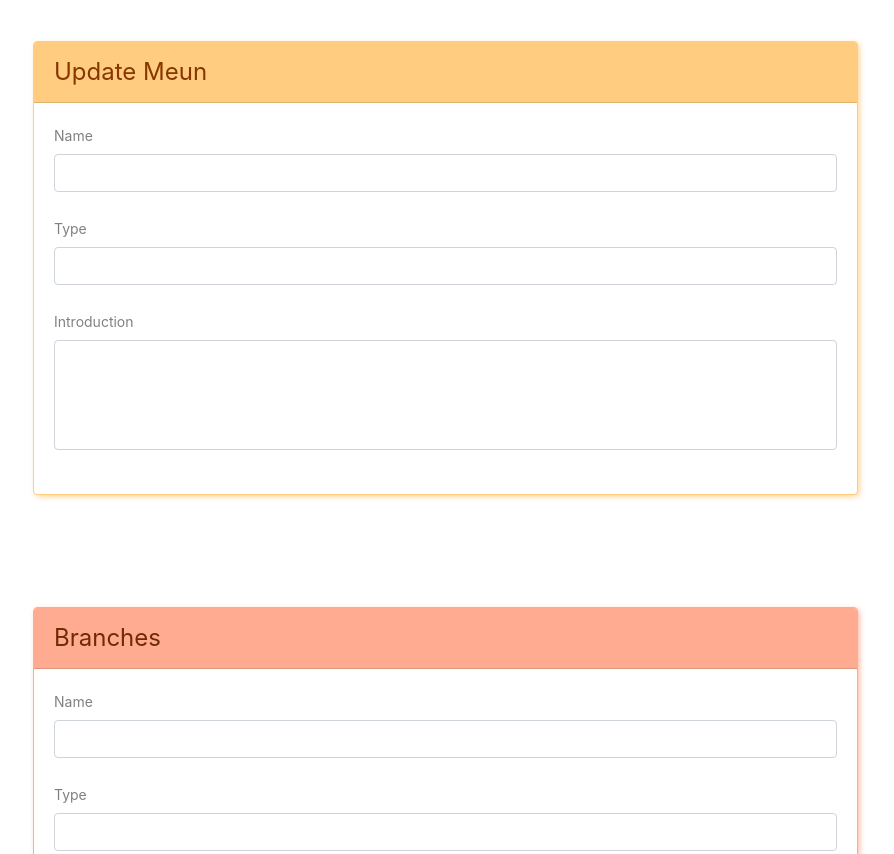
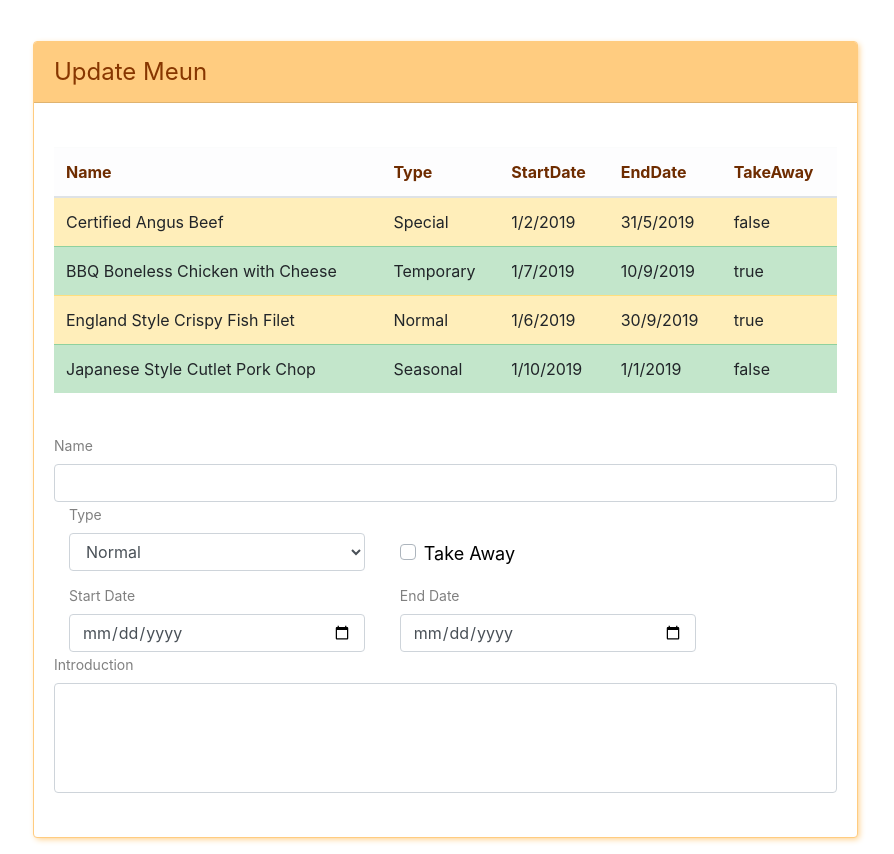
Before and after one commit to MickeyTKC/assignment-itp4506, a plain HTML site: page operation.html in a window 1280 px wide. Shown: the part 680-1534 px from the top of the page, without its empty margins (337-1231 px from the left). Drawn offline with nearby package versions, Linux system fonts and the light colour scheme.

Commit message:
operation menu table

```diff
--- a/css/core.css
+++ b/css/core.css
@@ -1,3 +1,8 @@
+html {
+    scroll-behavior: smooth;
+}
+
+
 /*components*/
 
 .slider {
--- a/css/operation.css
+++ b/css/operation.css
@@ -50,3 +50,16 @@
 .views {
     padding-top: 40px;
 }
+
+.meuntable-th {
+    color: #6E2C00;
+}
+
+#takeAwaylbl {
+    font-size: 18px;
+    color: black;
+}
+
+.form-label-group {
+    overflow: auto;
+}
--- a/data/restaurant.json
+++ b/data/restaurant.json
@@ -51,7 +51,7 @@
             },
             {
                 "name": "England Style Crispy Fish Filet",
-                "type": "Temporary",
+                "type": "Normal",
                 "takeaway": true,
                 "date": {
                     "start": "1/6/2019",
@@ -121,7 +121,7 @@
             },
             {
                 "name": "Fresh Cherry Cupcake",
-                "type": "Seasonal",
+                "type": "Normal",
                 "takeaway": true,
                 "date": {
                     "start": "1/10/2019",
@@ -155,7 +155,7 @@
             },
             {
                 "name": "Uji Matcha Soufflé",
-                "type": "Temporary",
+                "type": "Normal",
                 "takeaway": true,
                 "date": {
                     "start": "1/7/2019",
--- /dev/null
+++ b/js/operation.js
@@ -0,0 +1,31 @@
+$(document).ready(function() {
+    var restId;
+    $.getJSON("data/user.json", function(data) {
+        for (var i in data) {
+            console.log(data[i].username);
+            if (data[i].username == "operator") {
+                restId = data[i].restaurant;
+            }
+        }
+    });
+    $.getJSON("data/restaurant.json", function(data) {
+        console.log(restId);
+        for (var i in data) {
+            if (data[i].id == restId) {
+                for (var j in data[i].menu) {
+                    $("#meunsTable tbody").append("<tr><td>" + data[i].menu[j].name +
+                        "</td><td>" + data[i].menu[j].type +
+                        "</td><td>" + data[i].menu[j].date.start +
+                        "</td><td>" + data[i].menu[j].date.end +
+                        "</td><td>" + data[i].menu[j].takeaway +
+                        "</td></tr>");
+                }
+                break;
+            }
+        }
+        $("tbody tr:nth-child(even)").addClass("table-success");
+        $("tbody tr:nth-child(odd)").addClass("table-warning");
+        $(".meuntable-th").addClass("table-light");
+    });
+
+});
--- a/operation.html
+++ b/operation.html
@@ -74,16 +74,55 @@
                             Update Meun
                         </div>
                         <div class="card-body">
+                            <div class="form-label-group my-4 oversize">
+                                <table class="table" id="meunsTable">
+                                    <thead class="meuntable-th">
+                                        <tr>
+                                            <th scope="col">Name</th>
+                                            <th scope="col">Type</th>
+                                            <th scope="col">StartDate</th>
+                                            <th scope="col">EndDate</th>
+                                            <th scope="col">TakeAway</th>
+                                        </tr>
+                                        <tbody>
+
+                                        </tbody>
+                                    </thead>
+                                </table>
+                            </div>
                             <div class="form-label-group">
                                 <label for="name" class="inputlbl">Name</label>
                                 <input type="text" id="name" class="form-control" required autofocus />
                             </div>
-                            <br />
                             <div class="form-label-group">
-                                <label for="foodType" class="inputlbl">Type</label>
-                                <input type="text" id="foodType" class="form-control" required />
+                                <div class="col-lg-5" style="display: inline-block;">
+                                    <label for="meunType" class="inputlbl">Type</label>
+                                    <select id="meunType" class="form-control" required>
+                                    <option value="Normal">Normal</option>
+                                    <option value="Special">Special</option>
+                                    <option value="Temporary">Temporary</option>
+                                    <option value="Seasonal">Seasonal</option>
+                                </select>
+                                </div>
+                                <div class="col-lg-5" style="display: inline-block;">
+                                    <div class="custom-control custom-checkbox mb-3">
+                                        <input type="checkbox" class="custom-control-input" id="takeAway" />
+                                        <label id="takeAwaylbl" for="takeAway" class="custom-control-label inputlbl">Take Away</label>
+                                    </div>
+                                </div>
+
                             </div>
-                            <br />
+                            <div class="form-label-group">
+                                <div class="col-lg-5" style="display:inline-block;">
+                                    <label for="start" class="inputlbl">Start Date</label>
+                                    <input type="date" class="form-control" id="start" />
+                                </div>
+                                <div class="col-lg-5" style="display:inline-block;">
+                                    <label for="end" class="inputlbl">End Date</label>
+                                    <input type="date" class="form-control" id="end" />
+                                </div>
+
+                            </div>
                             <div class="form-label-group">
                                 <label for="introduction" class="inputlbl">Introduction</label>
                                 <textarea class="form-control" id="introduction" rows="4"></textarea>
@@ -129,6 +168,7 @@
     <!-- Bootstrap core JavaScript -->
     <script src="jquery/jquery.min.js"></script>
     <script src="js/bootstrap.bundle.min.js"></script>
+    <script src="js/operation.js"></script>
     <script>
         $(document).ready(function() {
             $("#header").load("components/nav.html");
```
Also changed, not shown: data/user.json (+11 -12 lines).
